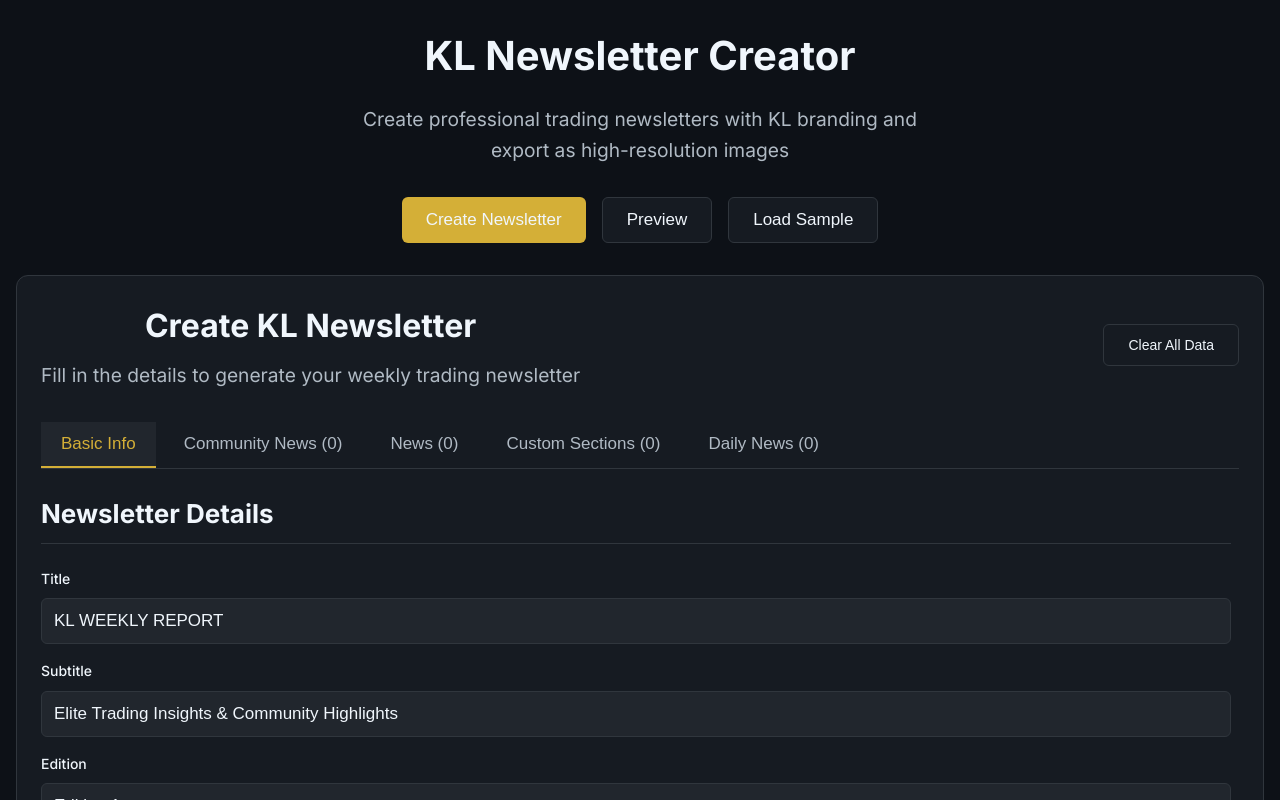
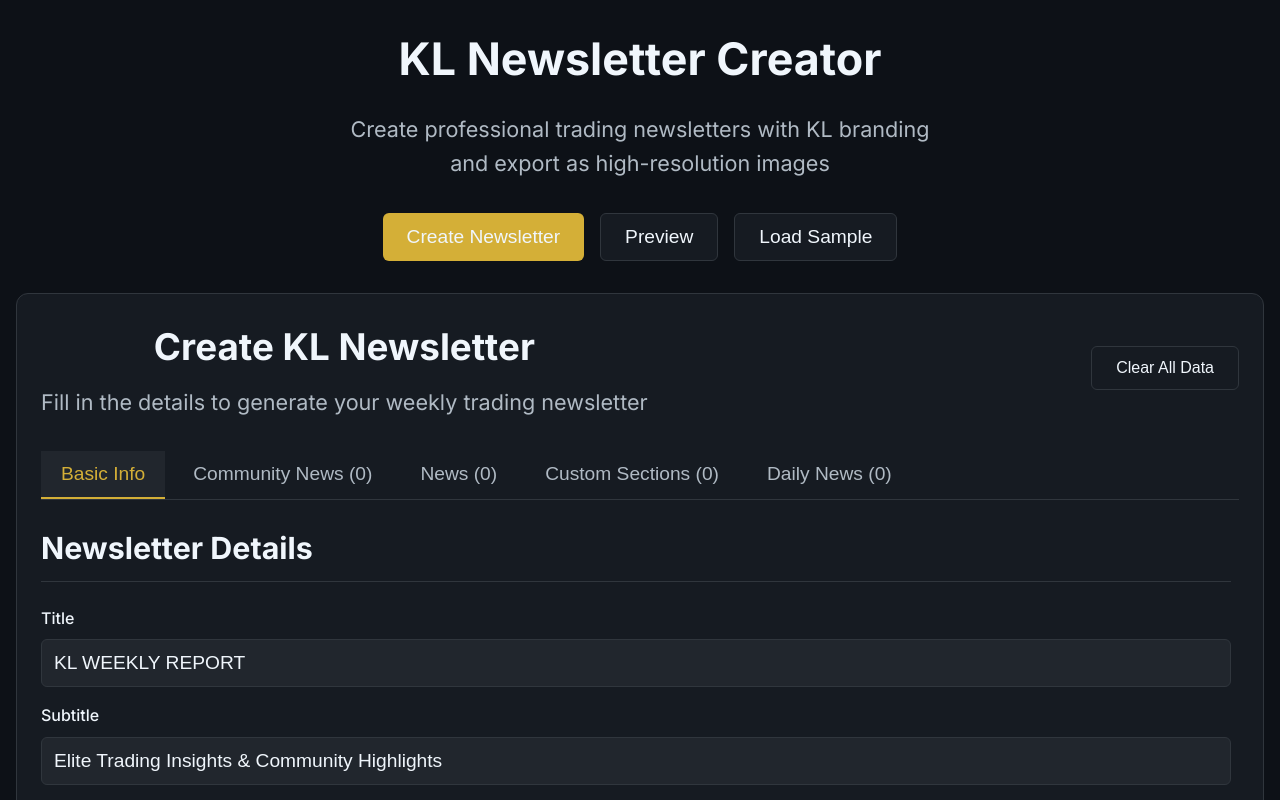
Before and after one commit to shalashaskabob/newsletter, a React (Vite) app: page / in a window 1280 px wide. Shown: the top 800 px of the page. Built offline with nearby package versions, Linux system fonts and the light colour scheme.

Commit message:
Increase global font sizes for readability; raise Express body size limits for image data

```diff
--- a/src/index.css
+++ b/src/index.css
@@ -21,14 +21,14 @@
 
   /* Typography */
   --font-family: 'Inter', -apple-system, BlinkMacSystemFont, 'Segoe UI', 'Roboto', sans-serif;
-  --font-size-xs: 0.75rem;
-  --font-size-sm: 0.875rem;
-  --font-size-base: 1.0625rem; /* 17px for improved legibility */
-  --font-size-lg: 1.2rem;
-  --font-size-xl: 1.35rem;
-  --font-size-2xl: 1.625rem;
-  --font-size-3xl: 2rem;
-  --font-size-4xl: 2.5rem;
+  --font-size-xs: 0.875rem;
+  --font-size-sm: 1rem;
+  --font-size-base: 1.2rem; /* 19px for improved legibility */
+  --font-size-lg: 1.35rem;
+  --font-size-xl: 1.6rem;
+  --font-size-2xl: 1.9rem;
+  --font-size-3xl: 2.3rem;
+  --font-size-4xl: 2.8rem;
 
   /* Spacing */
   --spacing-1: 0.25rem;
```
Also changed, not shown: 1 other file (tests, documents, lock files or other folders).
